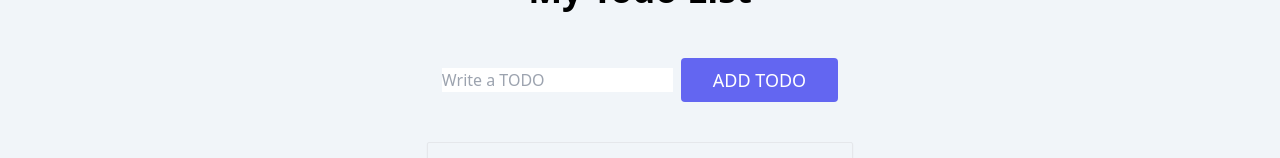
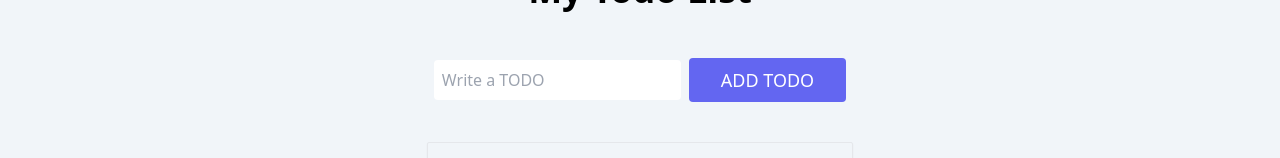
Before and after one commit to albertofp/CRUD-com-Firebase-AlbertoFontenel, a React (Vite) app: page / in a window 1280 px wide. Shown: the top 158 px of the page. Built offline with nearby package versions, Linux system fonts and the light colour scheme.

Commit message:
More form validation

```diff
--- a/src/App.jsx
+++ b/src/App.jsx
@@ -1,5 +1,5 @@
 import './App.css'
-import Form from './components/Form'
+import AddTodo from './components/AddTodo'
 import TodoContainer from './components/TodoContainer'
 import Login from './components/Login'
 
@@ -7,7 +7,7 @@ export default function App() {
 	return (
 		<main className='flex flex-col items-center justify-center w-full h-[100dvh] bg-slate-100'>
 			<h1 className='p-2 font-bold text-4xl mb-10'>My Todo List</h1>
-			<Form />
+			<AddTodo />
 			<TodoContainer />
 			<Login />
 		</main>
--- /dev/null
+++ b/src/components/AddTodo.tsx
@@ -0,0 +1,51 @@
+import { useForm } from 'react-hook-form'
+import { z, ZodType } from 'zod'
+import { zodResolver } from '@hookform/resolvers/zod'
+
+type Props = {}
+
+const schema = z.object({
+	title: z.string().min(1).max(50)
+})
+
+type FormData = z.infer<typeof schema>
+
+function AddTodo({}: Props) {
+
+	const {
+		register,
+		handleSubmit,
+		reset,
+		formState: { errors }
+	} = useForm<FormData>({
+		resolver: zodResolver(schema)
+	})
+
+	const submitForm = (formValues: FormData, e: any) => {
+		e.preventDefault()
+		console.log(`formValues: ${formValues.title}`)
+		reset()
+	}
+
+	return (
+		<form
+			className='flex gap-2 items-center'
+			onSubmit={handleSubmit(submitForm)}
+		>
+			<input
+				className='p-2 rounded'
+				placeholder='Write a TODO'
+				type='text'
+				{...register('title', {required: true})}
+			></input>
+			<button
+				type='submit'
+				className='flex mx-auto text-white bg-indigo-500 border-0 py-2 px-8 focus:outline-none hover:bg-indigo-600 rounded text-lg'
+			>
+				ADD TODO
+			</button>
+		</form>
+	)
+}
+
+export default AddTodo
--- a/src/components/Form.tsx
+++ /dev/null
@@ -1,16 +0,0 @@
-import React from 'react'
-
-type Props = {}
-
-function Form({}: Props) {
-	return (
-		<div className='flex gap-2 items-center'>
-			<input placeholder='Write a TODO'></input>
-			<button className='flex mx-auto text-white bg-indigo-500 border-0 py-2 px-8 focus:outline-none hover:bg-indigo-600 rounded text-lg'>
-				ADD TODO
-			</button>
-		</div>
-	)
-}
-
-export default Form
--- a/src/components/Login.tsx
+++ b/src/components/Login.tsx
@@ -41,9 +41,8 @@ function Login({}: Props) {
 				<input
 					type='email'
 					placeholder='Email'
-					{...register('email')}
+					{...register('email', { required: true })}
 					id='email'
-					name='email'
 					className='w-full bg-white rounded border border-gray-300 focus:border-indigo-500 focus:ring-2 focus:ring-indigo-200 text-base outline-none text-gray-700 py-1 px-3 leading-8 transiion-colors duration-200 ease-in-out'
 				/>
 				{errors.email && <span>{errors.email.message}</span>}
@@ -53,9 +52,8 @@ function Login({}: Props) {
 				<input
 					type='password'
 					placeholder='Password'
-					{...register('password')}
+					{...register('password', { required: true })}
 					id='password'
-					name='password'
 					className='w-full bg-white rounded border border-gray-300 focus:border-indigo-500 focus:ring-2 focus:ring-indigo-200 text-base outline-none text-gray-700 py-1 px-3 leading-8 transition-colors duration-200 ease-in-out'
 				/>
 				{errors.password && <span>{errors.password.message}</span>}
```
